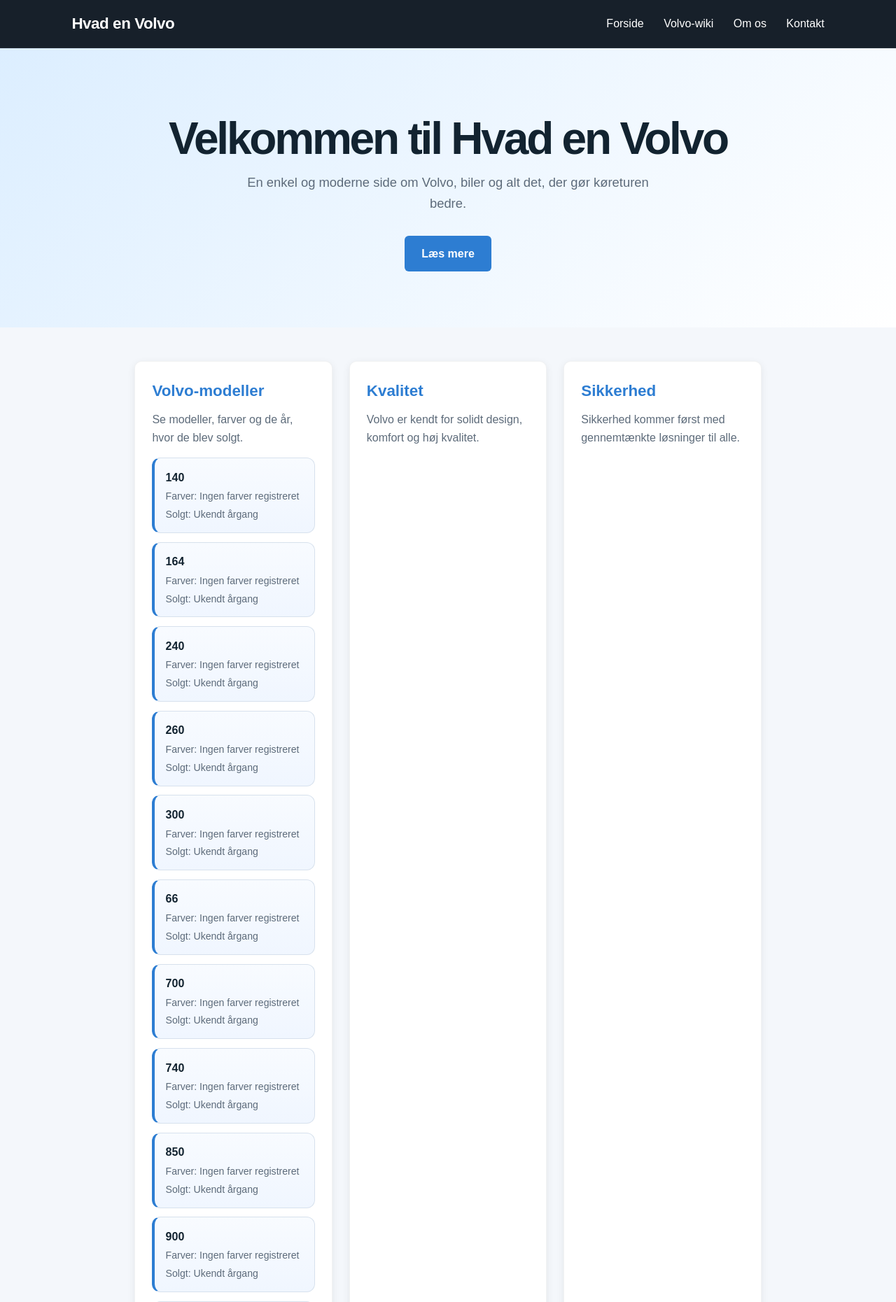
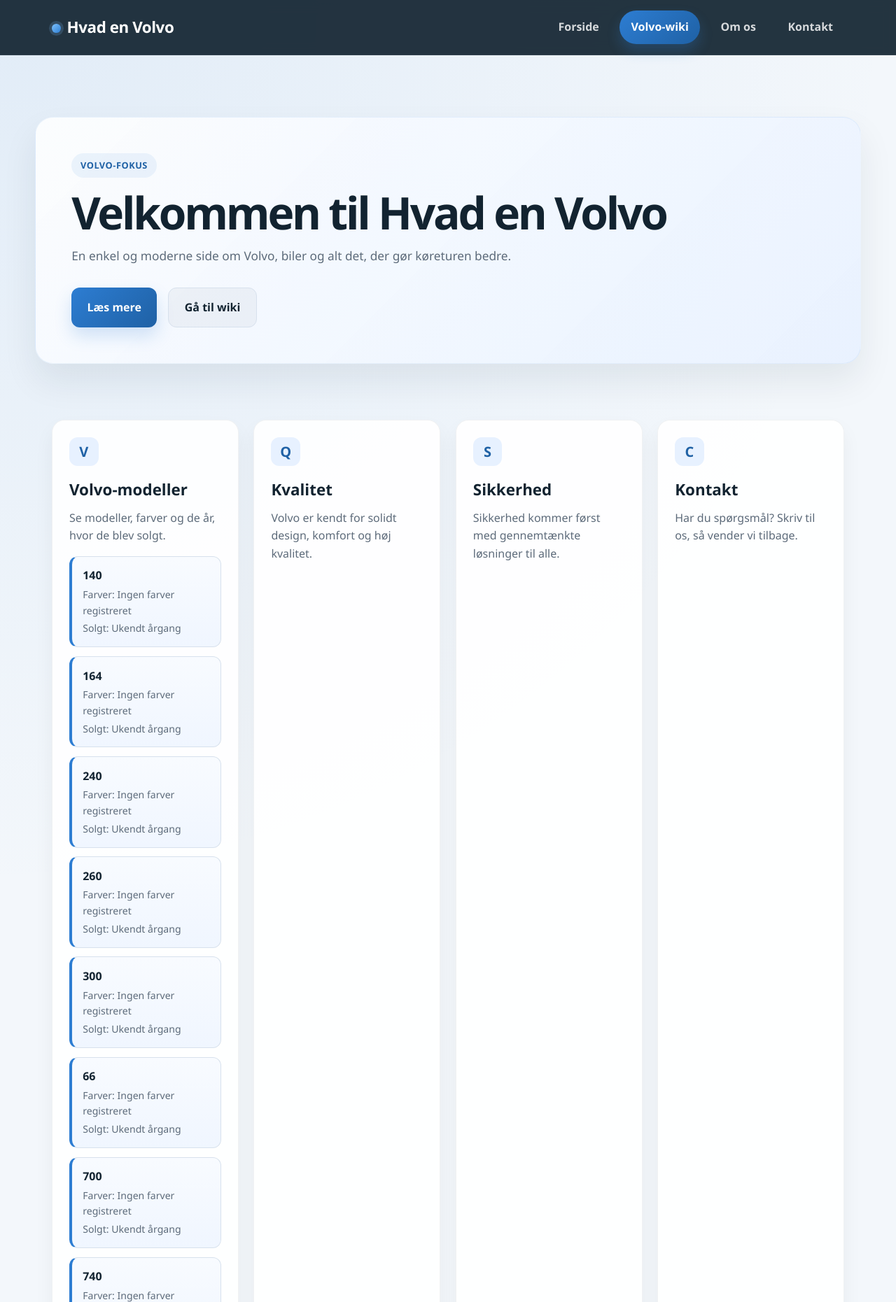
Before and after one commit to Emil-Overcontrol/Hvad-en-Volvo, a Flask app: page / in a window 1280 px wide. Shown: the top 1861 px of the page at 70% size. Run offline with Flask 3, Linux system fonts and the light colour scheme; data comes from the database, SQL or seed files in the repository.

Commit message:
this is the next commit message for ui

```diff
--- a/Websever_hvad_den_Volvo/Templates/Index.html
+++ b/Websever_hvad_den_Volvo/Templates/Index.html
@@ -5,117 +5,62 @@
 	<meta name="viewport" content="width=device-width, initial-scale=1.0">
 	<title>Hvad en Volvo</title>
 	<link rel="stylesheet" href="{{ url_for('static', filename='main.css') }}">
-	<style>
-		:root {
-			--dark: #17202a;
-			--blue: #2d7dd2;
-			--light: #f4f7fb;
-			--text: #27313b;
-		}
-
-		* { box-sizing: border-box; }
-		body {
-			margin: 0;
-			font-family: Arial, sans-serif;
-			color: var(--text);
-			background: var(--light);
-		}
-		header {
-			background: var(--dark);
-			color: white;
-			padding: 1rem 8%;
-			display: flex;
-			justify-content: space-between;
-			align-items: center;
-			position: relative;
-		}
-		.logo { font-size: 1.4rem; font-weight: bold; }
-		nav a {
-			color: white;
-			text-decoration: none;
-			margin-left: 1.5rem;
-		}
-		nav a:hover { color: #8ec5ff; }
-		.hero {
-			padding: 5rem 8%;
-			text-align: center;
-			background: linear-gradient(135deg, #dceeff, #ffffff);
-		}
-		h1 { margin: 0 0 1rem; font-size: 2.8rem; }
-		.hero p { font-size: 1.15rem; margin: 0 auto 2rem; max-width: 600px; }
-		.button {
-			display: inline-block;
-			padding: .8rem 1.5rem;
-			border-radius: 6px;
-			background: var(--blue);
-			color: white;
-			text-decoration: none;
-			font-weight: bold;
-		}
-		.button:hover { background: #1f61a5; }
-		.cards {
-			display: grid;
-			grid-template-columns: repeat(auto-fit, minmax(220px, 1fr));
-			gap: 1.5rem;
-			max-width: 1100px;
-			margin: 3rem auto;
-			padding: 0 8%;
-		}
-		.card {
-			background: white;
-			padding: 1.5rem;
-			border-radius: 10px;
-			box-shadow: 0 3px 12px #00000012;
-		}
-		.card h2 { margin-top: 0; color: var(--blue); }
-		footer { text-align: center; padding: 1.5rem; background: var(--dark); color: white; }
-		@media (max-width: 600px) {
-			header { flex-direction: column; gap: 1rem; }
-			nav a { margin: 0 .5rem; }
-			h1 { font-size: 2.1rem; }
-		}
-	</style>
 </head>
 <body>
 	<header>
-		<div class="logo">Hvad en Volvo</div>
-		<nav>
+		<div class="header-inner">
+			<div class="logo"><span class="logo-mark"></span>Hvad en Volvo</div>
+			<nav class="site-nav" aria-label="Hovednavigation">
 				<a href="#forside">Forside</a>
-			<a class="wiki-button" href="{{ url_for('wiki') }}">Volvo-wiki</a>
+				<a class="primary-link" href="{{ url_for('wiki') }}">Volvo-wiki</a>
 				<a href="#om">Om os</a>
 				<a href="#kontakt">Kontakt</a>
 			</nav>
+		</div>
 	</header>
 
 	<main>
 		<section class="hero" id="forside">
+			<div class="main-content hero-panel">
+				<span class="hero-badge">Volvo-fokus</span>
 				<h1>Velkommen til Hvad en Volvo</h1>
 				<p>En enkel og moderne side om Volvo, biler og alt det, der gør køreturen bedre.</p>
-			<a class="button" href="#om">Læs mere</a>
+				<div class="hero-actions">
+					<a class="button primary" href="#om">Læs mere</a>
+					<a class="button secondary" href="{{ url_for('wiki') }}">Gå til wiki</a>
+				</div>
+			</div>
 		</section>
 
-		<section class="cards" id="om">
+		<section class="main-content cards" id="om">
 			<article class="card catalogue" id="bilmodeller">
+				<div class="card-icon">V</div>
 				<h2>Volvo-modeller</h2>
 				<p>Se modeller, farver og de år, hvor de blev solgt.</p>
 				<div id="car-list" class="car-list" aria-live="polite">Indlæser bilmodeller...</div>
 			</article>
 			<article class="card">
+				<div class="card-icon">Q</div>
 				<h2>Kvalitet</h2>
 				<p>Volvo er kendt for solidt design, komfort og høj kvalitet.</p>
 			</article>
 			<article class="card">
+				<div class="card-icon">S</div>
 				<h2>Sikkerhed</h2>
 				<p>Sikkerhed kommer først med gennemtænkte løsninger til alle.</p>
 			</article>
 			<article class="card" id="kontakt">
+				<div class="card-icon">C</div>
 				<h2>Kontakt</h2>
 				<p>Har du spørgsmål? Skriv til os, så vender vi tilbage.</p>
 			</article>
 		</section>
 	</main>
 
-	<footer>&copy; 2024 Hvad en Volvo</footer>
+	<footer>
+		<div class="footer-inner">&copy; 2024 Hvad en Volvo</div>
+	</footer>
+
 	<script>
 		async function loadCars() {
 			const list = document.getElementById('car-list');
```
Lines whose indentation alone changed are shown as unchanged.
